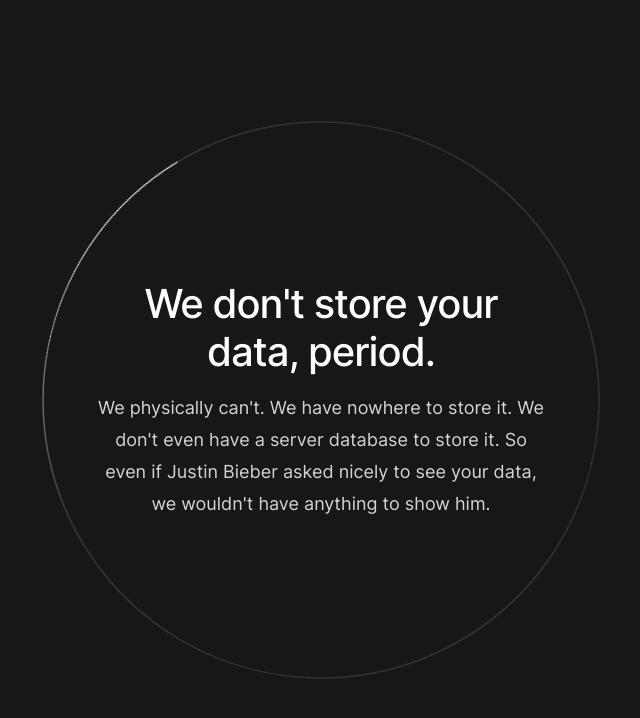
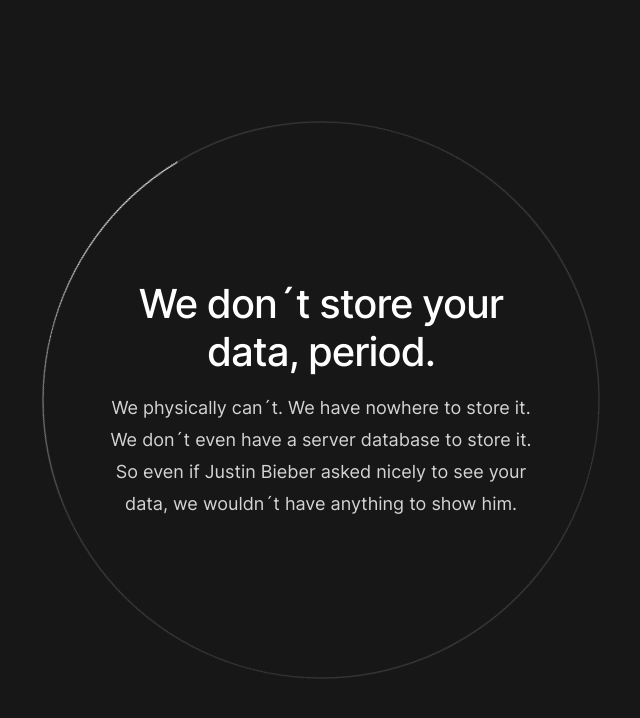
Before and after one commit to Pixeelix/elektrihindLandingPage, a Next.js app: page /privacy in a window 1280 px wide. Shown: the top 718 px of the page, without its empty margins (319-959 px from the left). Built offline with nearby package versions, Linux system fonts and the light colour scheme.

Commit message:
fix ' bug

```diff
--- a/src/pages/privacy.jsx
+++ b/src/pages/privacy.jsx
@@ -19,12 +19,12 @@ export default function Privacy() {
         <Container className="absolute top-1/2 left-20 -translate-y-1/2 sm:left-1/2 sm:-translate-x-1/2">
           <div className="mx-auto max-w-md sm:text-center">
             <h2 className="text-3xl font-medium tracking-tight text-white sm:text-4xl">
-              We don't store your data, period.
+              We don´t store your data, period.
             </h2>
             <p className="mt-4 text-lg text-gray-300">
-              We physically can't. We have nowhere to store it. We don't even
+              We physically can´t. We have nowhere to store it. We don´t even
               have a server database to store it. So even if Justin Bieber asked
-              nicely to see your data, we wouldn't have anything to show him.
+              nicely to see your data, we wouldn´t have anything to show him.
             </p>
           </div>
         </Container>
```
